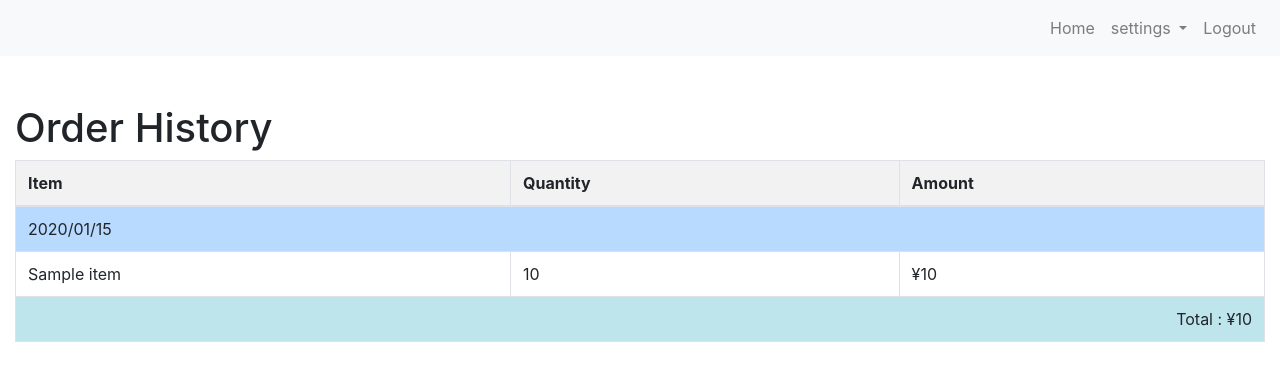
After one commit to arinko-ya/order-counter, a Flask app: page /order/history in a window 1280 px wide. The commit adds this page. Shown: the top 381 px of the page. Run offline with Flask 2, Linux system fonts and the light colour scheme; a user stored in the database is signed in; tables that the repository leaves empty hold one stand-in row (values such as "Sample post"); some libraries are stand-ins or nearby versions.

Commit message:
Order History の実装 #6

```diff
--- a/app/__init__.py
+++ b/app/__init__.py
@@ -36,3 +36,13 @@ app.register_blueprint(menu_bp, url_prefix='/menu')
 app.register_blueprint(genre_bp, url_prefix='/genre')
 app.register_blueprint(item_bp, url_prefix='/item')
 app.register_blueprint(order_bp, url_prefix='/order')
+
+
+@app.template_filter()
+def number_format(value):
+    return f'¥{value:,}'
+
+
+@app.template_filter()
+def date_format(value):
+    return value.strftime('%Y/%m/%d')
--- a/app/order/models.py
+++ b/app/order/models.py
@@ -1,6 +1,11 @@
+from collections import namedtuple
 from datetime import datetime
+from itertools import groupby
 
 from app import db
+
+OrderPerItem = namedtuple('OrderPerItem', ('sold_at', 'item', 'quantity', 'amount'))
+OrderPerDay = namedtuple('OrderPerDay', ('sold_at', 'total_amount', 'order_list'))
 
 
 class Order(db.Model):
@@ -19,3 +24,42 @@ class Order(db.Model):
 
     def add_order(self, item_id, quantity):
         pass
+
+
+class OrderHistory:
+    @classmethod
+    def sort_keys(cls, o):
+        return datetime(o.sold_at.year, o.sold_at.month, o.sold_at.day), o.item.name
+
+    @classmethod
+    def calc(cls):
+        order_list = Order.query.all()
+        order_list.sort(key=cls.sort_keys, reverse=True)
+
+        tmp_list = []
+        for key, group in groupby(order_list, key=cls.sort_keys):
+            group = list(group)
+
+            total_quantity = sum(o.quantity for o in group)
+            total_amount = sum(o.price for o in group)
+
+            tmp_list.append(OrderPerItem(
+                sold_at=key[0],
+                item=key[1],
+                quantity=total_quantity,
+                amount=total_amount
+            ))
+
+        result_list = []
+        for key, group in groupby(tmp_list, key=lambda o: o.sold_at):
+            group = list(group)
+
+            total_amount = sum(o.amount for o in group)
+
+            result_list.append(OrderPerDay(
+                sold_at=key,
+                total_amount=total_amount,
+                order_list=group
+            ))
+
+        return result_list
--- a/app/order/views.py
+++ b/app/order/views.py
@@ -1,10 +1,10 @@
 from flask import render_template, flash, redirect, url_for, session, request
 from flask_login import login_required
 
-from app.order.models import Order
 from app.item.models import Item
 from app.order import bp
 from app.order.forms import InputDateForm
+from app.order.models import Order, OrderHistory
 
 
 @bp.route('/index', methods=['GET', 'POST'])
@@ -42,3 +42,15 @@ def setting():
 def register_order():
     for item in Item.get_sale_list():
         Order.add_order(request.form.get(f'val_{item.id}'))
+
+
+@bp.route('/history')
+@login_required
+def history():
+    order_summary_list = OrderHistory.calc()
+
+    return render_template(
+        'order/order_history.html',
+        title='Order History',
+        order_summary_list=order_summary_list
+    )
--- a/app/templates/menu.html
+++ b/app/templates/menu.html
@@ -1,6 +1,7 @@
 {%- extends 'base.html' -%}
 {%- block content -%}
 <p><a href="{{ url_for('order.setting') }}">Order Counter</a></p>
+<p><a href="{{ url_for('order.history') }}">Order History</a></p>
 <p><a href="{{ url_for('item.edit_item') }}">Edit Item</a></p>
 <p><a href="{{ url_for('genre.edit_genre') }}">Edit Genre</a></p>
 {%- endblock -%}
--- /dev/null
+++ b/app/templates/order/order_history.html
@@ -0,0 +1,28 @@
+{%- extends 'base.html' -%}
+{%- block content -%}
+<h1>Order History</h1>
+<table class="table table-striped table-bordered table-hover">
+  <tr>
+    <th>Item</th>
+    <th>Quantity</th>
+    <th>Amount</th>
+  </tr>
+  {%- for order_summary in order_summary_list -%}
+    <tbody>
+      <tr class="table-primary">
+        <td colspan="4">{{ order_summary.sold_at|date_format }}</td>
+      </tr>
+      {%- for order in order_summary.order_list -%}
+      <tr>
+        <td>{{ order.item }}</td>
+        <td>{{ order.quantity }}</td>
+        <td>{{ order.amount|number_format }}</td>
+      </tr>
+      {%- endfor -%}
+      <tr class="table-info">
+        <td colspan="4" class="text-right">Total : {{ order_summary.total_amount|number_format }}</td>
+      </tr>
+    </tbody>
+  {%- endfor -%}
+</table>
+{%- endblock -%}
```
